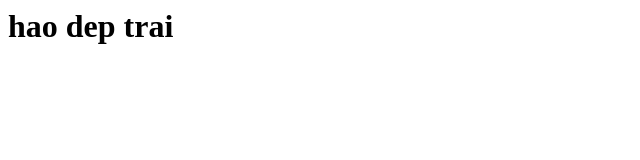
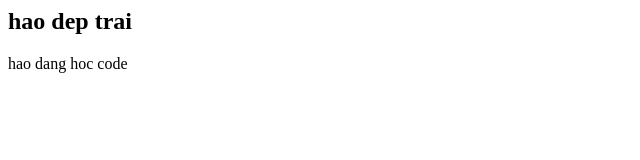
Before and after one commit to quochao56/Test_GitHub, a plain HTML site: page index.html in a window 1280 px wide. Shown: the whole page, without its empty margins (0-640 px from the left). Drawn offline with Linux system fonts and the light colour scheme.

Commit message:
h1->h2 add p

```diff
--- a/index.html
+++ b/index.html
@@ -8,7 +8,8 @@
 </head>
 
 <body>
-    <h1>hao dep trai</h1>
+    <h2>hao dep trai</h2>
+    <p>hao dang hoc code</p>
 </body>
 
 </html>
```
